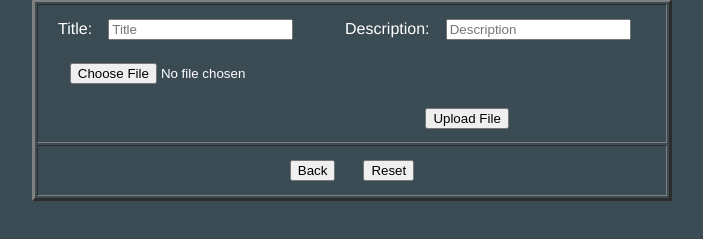
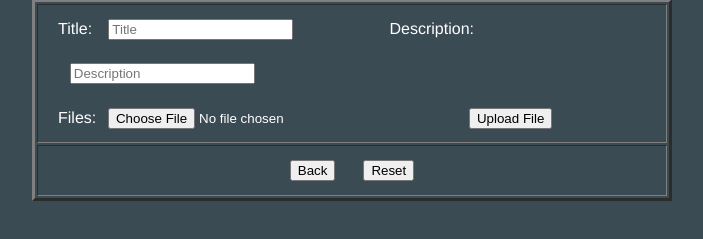
Before and after one commit to suddasgu/DreamHome_Node_Demo, a website: page public/fileUpload.html in a window 1280 px wide. Shown: the part 89-328 px from the top of the page, without its empty margins (288-991 px from the left). Drawn offline with Linux system fonts and the light colour scheme.

Commit message:
Html Formatting changed

```diff
--- a/public/fileUpload.html
+++ b/public/fileUpload.html
@@ -24,19 +24,19 @@
       <tr style= "width:100%;">
         <td>
 			<form  id="fileUploadForm" onsubmit="return uploadFile()">
-				 Title: <input placeholder="Title" type='text' name='title' id='title'  maxlength="50" />
-				 &nbsp &nbsp &nbsp &nbsp
-				 Description: <input placeholder="Description" type='description' name='description' id='description'  maxlength="50" />
-				 <input type="file" id="upload" name="upload"></br>
-				 &nbsp &nbsp &nbsp &nbsp &nbsp &nbsp &nbsp &nbsp &nbsp &nbsp &nbsp &nbsp &nbsp &nbsp &nbsp &nbsp &nbsp &nbsp &nbsp &nbsp &nbsp &nbsp &nbsp &nbsp &nbsp &nbsp &nbsp &nbsp &nbsp &nbsp &nbsp &nbsp &nbsp &nbsp &nbsp &nbsp &nbsp &nbsp &nbsp &nbsp
-				 <button  type="submit" class="addBtn" >Upload File</button>
-			</form>
+			  Title: <input placeholder="Title" type='text' name='title' id='title'  maxlength="50" />
+			  &nbsp &nbsp &nbsp &nbsp &nbsp &nbsp &nbsp &nbsp &nbsp
+			  Description: <input placeholder="Description" type='description' name='description' id='description'  maxlength="50" /></br>
+			  Files:<input type="file" id="upload" name="upload">
+			  &nbsp &nbsp &nbsp &nbsp &nbsp &nbsp &nbsp &nbsp &nbsp
+			  <button  type="submit" class="addBtn" >Upload File</button>
+		  </form>
         </td>
       </tr>
 	  <tr style= "width:100%; ">
         <td style="text-align:center;">
 			<button class="addBtn" onclick="location.href='index.html'">Back</button>
-			<button class="addBtn" onclick="location.href='index.html'">Reset</button>
+			<button class="addBtn" onclick="return resetUploadForm()">Reset</button>
         </td>
       </tr>
     </table>
--- a/public/scripts/index.js
+++ b/public/scripts/index.js
@@ -77,6 +77,10 @@ function uploadFile(){
     xhttp.setRequestHeader("enctype", "multipart/form-data");
     xhttp.send(data);
 	return false;
+}
+
+function resetUploadForm(){
+	document.forms['fileUploadForm'].reset()
 }
 
 function fetchUser() {
```
